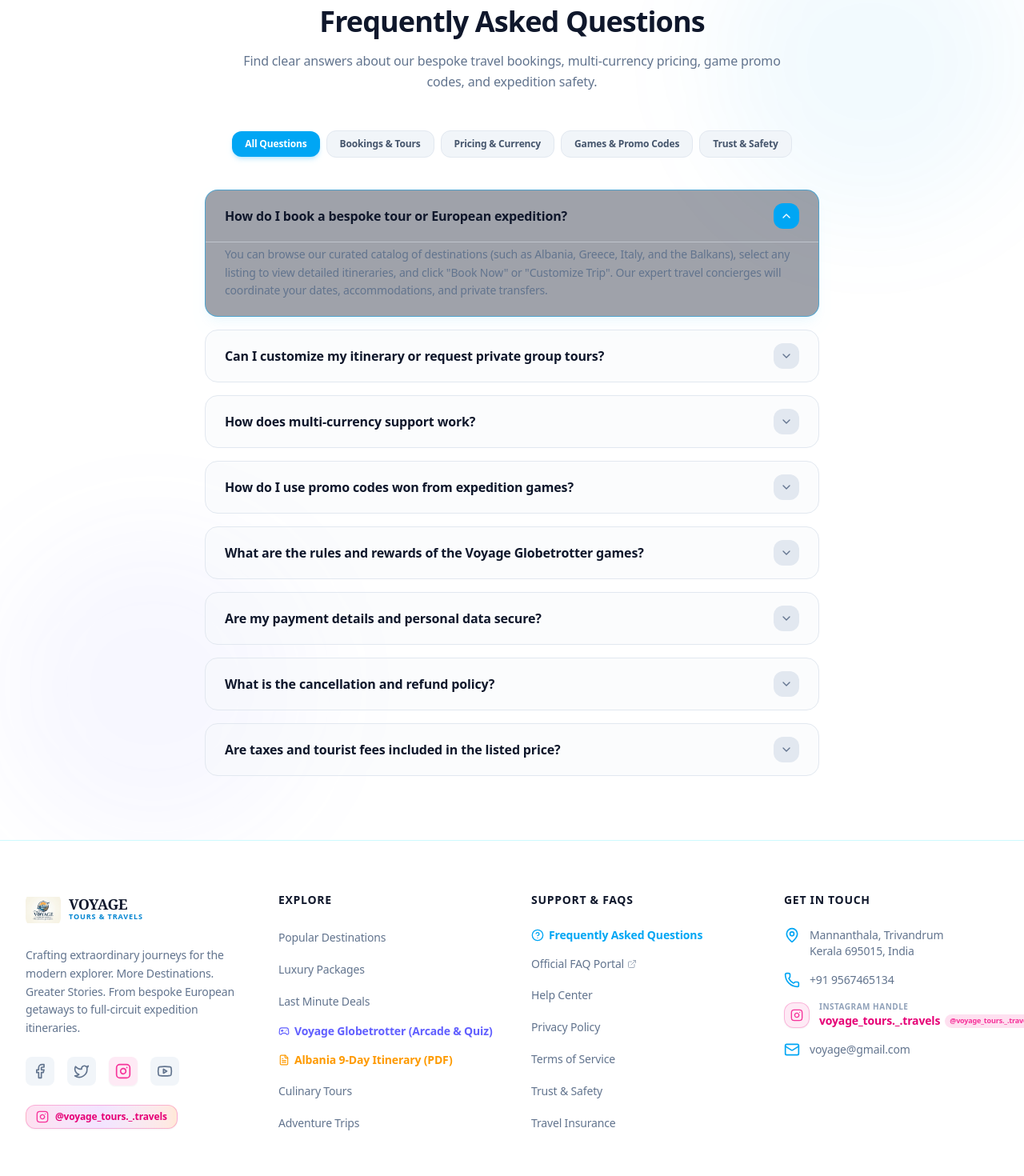
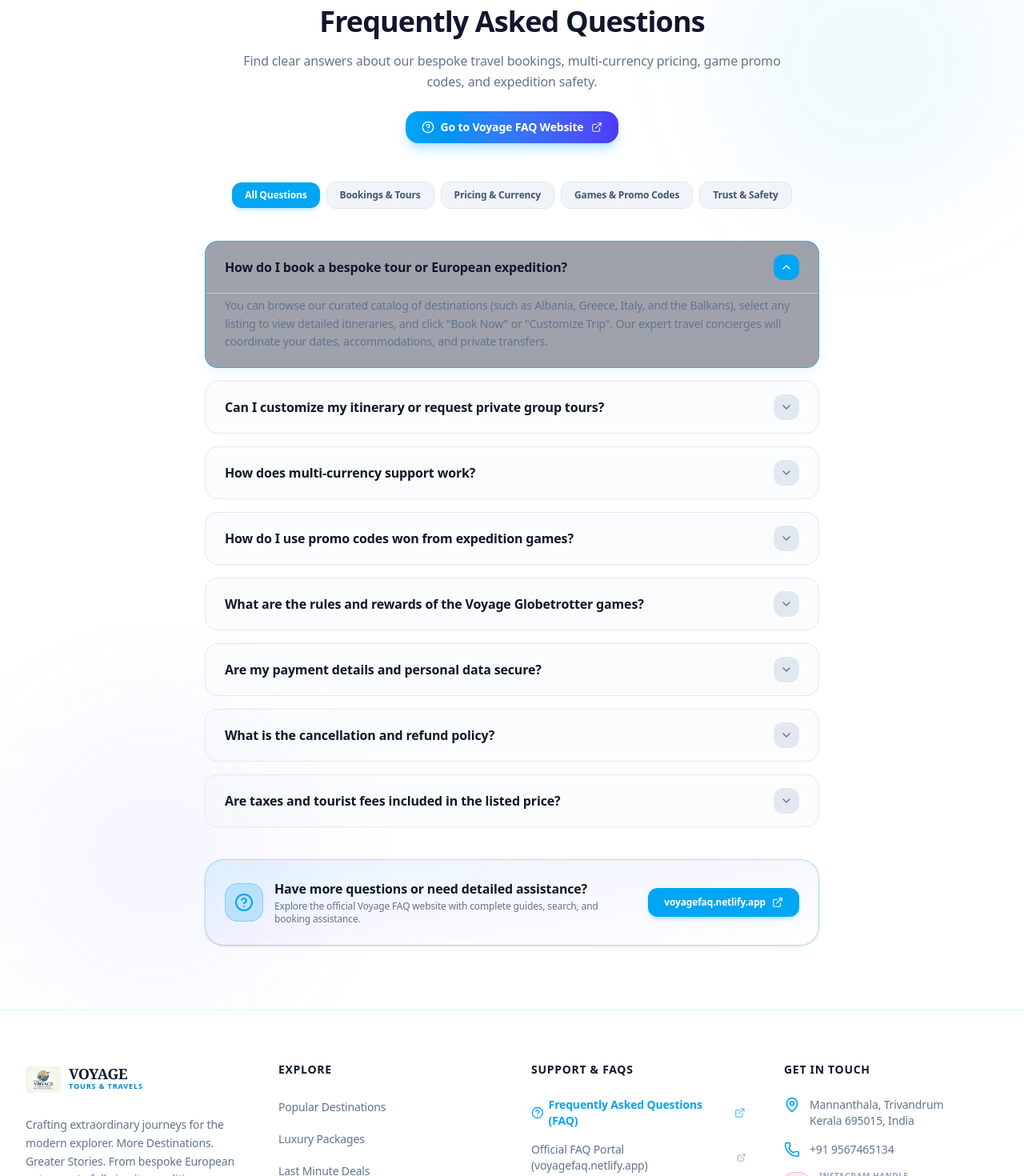
Before and after one commit to MKH-coder/Travel-Agencey-Voyage, a React (Vite) app: page / in a window 1280 px wide. Shown: the part 9140-10610 px from the top of the page at 80% size. Built offline with nearby package versions, Linux system fonts and the light colour scheme; no server answers; the database is empty.

Commit message:
refactor: redirect FAQ navigation to external portal
Updates all FAQ navigation triggers across the Header, Footer, and FAQ section to point to the external Voyage FAQ portal instead of local page scrolling. Removes obsolete dependency reference.

```diff
--- a/src/App.tsx
+++ b/src/App.tsx
@@ -662,8 +662,7 @@ function MainLayout() {
         onDownloadZip={isAdmin ? () => ZipArchiveService.exportPlatformArchiveZip() : undefined}
         onOpenAlbaniaModal={handleOpenAlbaniaModal}
         onOpenFaq={() => {
-          const el = document.getElementById('faq-section');
-          if (el) el.scrollIntoView({ behavior: 'smooth' });
+          window.open('https://voyagefaq.netlify.app', '_blank', 'noopener,noreferrer');
         }}
       />
 
--- a/src/components/FAQSection.tsx
+++ b/src/components/FAQSection.tsx
@@ -1,5 +1,5 @@
 import React, { useState } from 'react';
-import { HelpCircle, ChevronDown, ChevronUp, Sparkles, ShieldCheck, Globe, CreditCard, Gamepad2, Gift } from 'lucide-react';
+import { HelpCircle, ChevronDown, ChevronUp, Sparkles, ShieldCheck, Globe, CreditCard, Gamepad2, Gift, ExternalLink } from 'lucide-react';
 import { useTheme } from '../context/ThemeContext.tsx';
 
 interface FaqItem {
@@ -76,6 +76,20 @@ export const FAQSection: React.FC = () => {
           <p className={`text-sm sm:text-base ${styles.textMuted} leading-relaxed`}>
             Find clear answers about our bespoke travel bookings, multi-currency pricing, game promo codes, and expedition safety.
           </p>
+
+          <div className="mt-6 flex flex-wrap items-center justify-center gap-3">
+            <a
+              href="https://voyagefaq.netlify.app"
+              target="_blank"
+              rel="noopener noreferrer"
+              className="inline-flex items-center gap-2 px-5 py-2.5 rounded-2xl bg-gradient-to-r from-sky-500 to-indigo-600 hover:from-sky-400 hover:to-indigo-500 text-white text-xs sm:text-sm font-bold transition-all shadow-lg shadow-sky-500/25 hover:scale-[1.02] active:scale-[0.98] cursor-pointer"
+              title="Open Official Voyage FAQ Portal (voyagefaq.netlify.app)"
+            >
+              <HelpCircle className="w-4 h-4" />
+              <span>Go to Voyage FAQ Website</span>
+              <ExternalLink className="w-3.5 h-3.5 ml-0.5 opacity-90" />
+            </a>
+          </div>
         </div>
 
         {/* Category Tabs */}
@@ -146,6 +160,32 @@ export const FAQSection: React.FC = () => {
             );
           })}
         </div>
+
+        {/* Dedicated FAQ Portal Card */}
+        <div className="mt-10 p-6 rounded-3xl border border-sky-500/30 bg-gradient-to-br from-sky-500/10 via-indigo-500/5 to-transparent flex flex-col sm:flex-row items-center justify-between gap-4 max-w-3xl mx-auto shadow-sm">
+          <div className="flex items-center gap-3.5 text-center sm:text-left">
+            <div className="w-12 h-12 rounded-2xl bg-sky-500/20 border border-sky-500/30 text-sky-500 flex items-center justify-center shrink-0">
+              <HelpCircle className="w-6 h-6" />
+            </div>
+            <div>
+              <h4 className={`text-sm sm:text-base font-bold ${styles.textPrimary}`}>
+                Have more questions or need detailed assistance?
+              </h4>
+              <p className={`text-xs ${styles.textMuted} mt-0.5`}>
+                Explore the official Voyage FAQ website with complete guides, search, and booking assistance.
+              </p>
+            </div>
+          </div>
+          <a
+            href="https://voyagefaq.netlify.app"
+            target="_blank"
+            rel="noopener noreferrer"
+            className="px-5 py-2.5 rounded-xl bg-sky-500 hover:bg-sky-400 text-white text-xs font-bold transition-all flex items-center gap-2 shrink-0 shadow-md shadow-sky-500/20 hover:scale-[1.02] cursor-pointer"
+          >
+            <span>voyagefaq.netlify.app</span>
+            <ExternalLink className="w-3.5 h-3.5" />
+          </a>
+        </div>
       </div>
     </section>
   );
--- a/src/components/Footer.tsx
+++ b/src/components/Footer.tsx
@@ -107,32 +107,28 @@ export const Footer: React.FC<FooterProps> = ({ onOpenGame, onDownloadZip, onOpe
           <div>
             <h4 className={`text-sm font-bold uppercase tracking-wider mb-6 ${styles.textPrimary}`}>Support & FAQs</h4>
             <ul className="space-y-4">
-              {onOpenFaq && (
-                <li>
-                  <button
-                    onClick={() => {
-                      const el = document.getElementById('faq-section');
-                      if (el) {
-                        el.scrollIntoView({ behavior: 'smooth' });
-                      } else {
-                        onOpenFaq();
-                      }
-                    }}
-                    className="text-sm font-semibold text-sky-500 hover:text-sky-400 flex items-center gap-1.5 transition-colors cursor-pointer text-left"
-                  >
-                    <HelpCircle className="w-4 h-4" />
-                    <span>Frequently Asked Questions</span>
-                  </button>
-                </li>
-              )}
+              <li>
+                <a
+                  href="https://voyagefaq.netlify.app"
+                  target="_blank"
+                  rel="noopener noreferrer"
+                  className="text-sm font-semibold text-sky-500 hover:text-sky-400 flex items-center gap-1.5 transition-colors cursor-pointer text-left"
+                  title="Open Voyage FAQ Portal (voyagefaq.netlify.app)"
+                >
+                  <HelpCircle className="w-4 h-4" />
+                  <span>Frequently Asked Questions (FAQ)</span>
+                  <ExternalLink className="w-3.5 h-3.5 opacity-70" />
+                </a>
+              </li>
               <li>
                 <a
                   href="https://voyagefaq.netlify.app"
                   target="_blank"
                   rel="noopener noreferrer"
                   className={`text-sm ${styles.textMuted} hover:text-sky-500 transition-colors flex items-center gap-1`}
+                  title="Visit Official FAQ Portal"
                 >
-                  <span>Official FAQ Portal</span>
+                  <span>Official FAQ Portal (voyagefaq.netlify.app)</span>
                   <ExternalLink className="w-3 h-3 opacity-60" />
                 </a>
               </li>
--- a/src/components/Header.tsx
+++ b/src/components/Header.tsx
@@ -29,7 +29,8 @@ import {
   Check,
   Coins,
   Instagram,
-  HelpCircle
+  HelpCircle,
+  ExternalLink
 } from 'lucide-react';
 import { useTheme } from '../context/ThemeContext.tsx';
 import { useAuth } from '../context/AuthContext.tsx';
@@ -247,22 +248,18 @@ export const Header: React.FC<HeaderProps> = ({
               {t('nav.contact', 'Contact')}
             </button>
 
-            <button
+            <a
               id="nav-faq-btn"
-              onClick={() => {
-                const el = document.getElementById('faq-section');
-                if (el) {
-                  el.scrollIntoView({ behavior: 'smooth' });
-                } else {
-                  window.open('https://voyagefaq.netlify.app', '_blank');
-                }
-              }}
+              href="https://voyagefaq.netlify.app"
+              target="_blank"
+              rel="noopener noreferrer"
               className={`px-3 py-1.5 rounded-lg text-xs font-semibold transition-colors flex items-center gap-1.5 cursor-pointer ${styles.textSecondary} hover:${styles.cardBg}`}
-              title="View FAQ on site"
+              title="Voyage FAQ Portal (voyagefaq.netlify.app)"
             >
-              <HelpCircle className="w-3.5 h-3.5" />
+              <HelpCircle className="w-3.5 h-3.5 text-sky-500" />
               <span>FAQ</span>
-            </button>
+              <ExternalLink className="w-3 h-3 opacity-60 ml-0.5" />
+            </a>
 
             <a
               href="https://www.instagram.com/voyage_tours._.travels"
@@ -863,21 +860,20 @@ export const Header: React.FC<HeaderProps> = ({
               <span>Contact Concierge</span>
             </button>
 
-            <button
-              onClick={() => {
-                setIsMobileMenuOpen(false);
-                const el = document.getElementById('faq-section');
-                if (el) {
-                  el.scrollIntoView({ behavior: 'smooth' });
-                } else {
-                  window.open('https://voyagefaq.netlify.app', '_blank');
-                }
-              }}
-              className="p-3 rounded-2xl border border-slate-200 dark:border-slate-800 text-left text-xs font-bold flex items-center gap-2.5 transition-all cursor-pointer hover:border-sky-500 hover:bg-sky-500/10"
+            <a
+              href="https://voyagefaq.netlify.app"
+              target="_blank"
+              rel="noopener noreferrer"
+              onClick={() => setIsMobileMenuOpen(false)}
+              className="p-3 rounded-2xl border border-slate-200 dark:border-slate-800 text-left text-xs font-bold flex items-center justify-between transition-all cursor-pointer hover:border-sky-500 hover:bg-sky-500/10 text-sky-600 dark:text-sky-400"
+              title="Go to Voyage FAQ Website"
             >
-              <HelpCircle className="w-4 h-4 text-sky-500" />
-              <span>Voyage FAQ</span>
-            </button>
+              <div className="flex items-center gap-2.5">
+                <HelpCircle className="w-4 h-4 text-sky-500" />
+                <span>Voyage FAQ</span>
+              </div>
+              <ExternalLink className="w-3.5 h-3.5 opacity-70" />
+            </a>
 
             {onOpenAlbaniaModal && (
               <button
```
Also changed, not shown: 2 other files (tests, documents, lock files or other folders).
